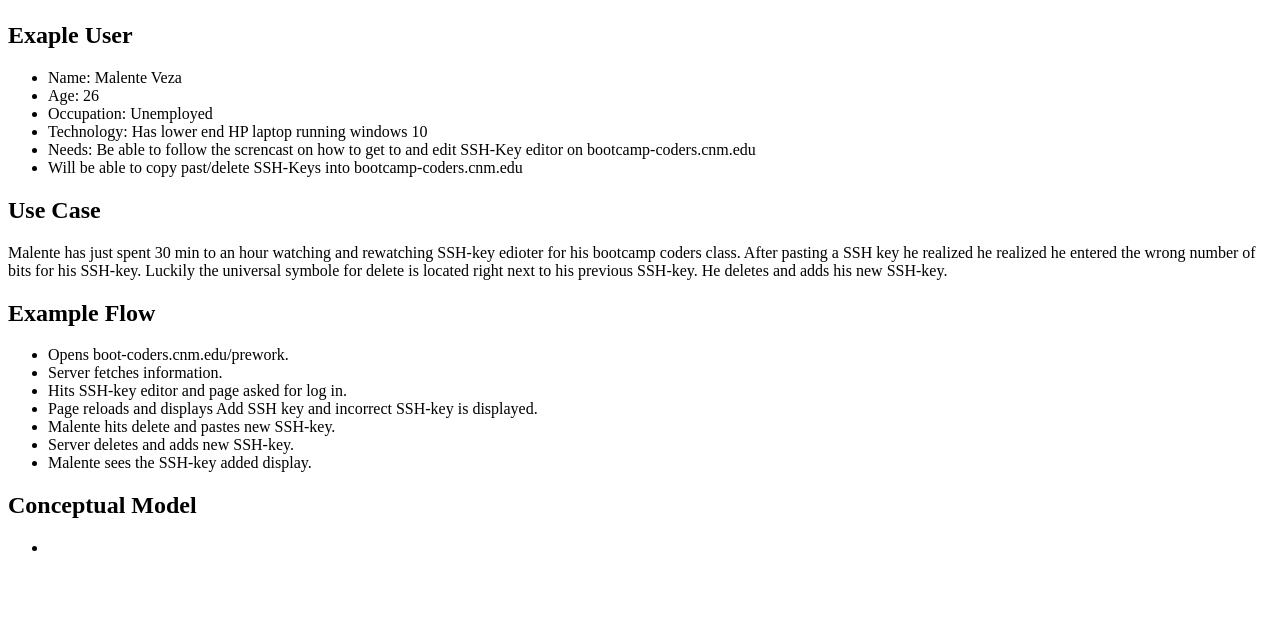
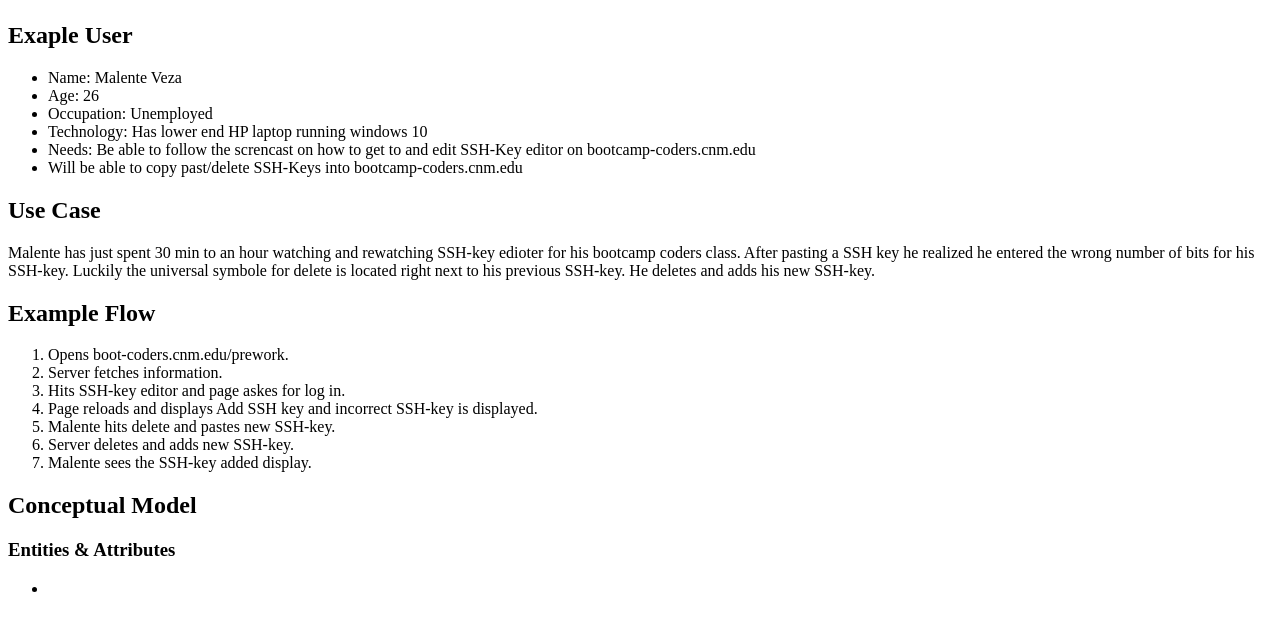
Before and after one commit to ValeMeza/bootcamp-coders-ssh-key-editor, a PHP site: page / in a window 1280 px wide. Shown: the part 58-689 px from the top of the page. Run offline with PHP 8.4, Linux system fonts and the light colour scheme.

Commit message:
Replaced <ul></ul> with <ol></ol> under Example Flow Added Entities & Attributes

```diff
--- a/index.php
+++ b/index.php
@@ -18,18 +18,19 @@
         <li>Will be able to copy past/delete SSH-Keys into bootcamp-coders.cnm.edu</li>
     </ul>
         <h2>Use Case</h2>
-        Malente has just spent 30 min to an hour watching and rewatching SSH-key edioter for his bootcamp coders class. After pasting a SSH key he realized he realized he entered the wrong number of bits for his SSH-key. Luckily the universal symbole for delete is located right next to his previous SSH-key. He deletes and adds his new SSH-key.
+        Malente has just spent 30 min to an hour watching and rewatching SSH-key edioter for his bootcamp coders class. After pasting a SSH key he realized he entered the wrong number of bits for his SSH-key. Luckily the universal symbole for delete is located right next to his previous SSH-key. He deletes and adds his new SSH-key.
         <h2>Example Flow</h2>
-        <ul>
+        <ol>
             <li>Opens boot-coders.cnm.edu/prework.</li>
             <li>Server fetches information.</li>
-            <li>Hits SSH-key editor and page asked for log in.</li>
+            <li>Hits SSH-key editor and page askes for log in.</li>
             <li>Page reloads and displays Add SSH key and incorrect SSH-key is displayed.</li>
             <li>Malente hits delete and pastes new SSH-key. </li>
             <li>Server deletes and adds new SSH-key.</li>
             <li>Malente sees the SSH-key added display.</li>
-        </ul>
+        </ol>
     <h2>Conceptual Model</h2>
+    <h3>Entities & Attributes</h3>
     <ul>
         <li></li>
     </ul>
```
